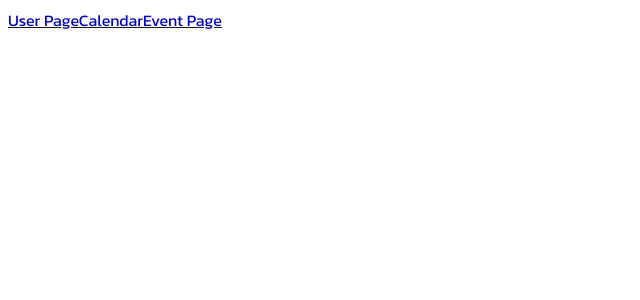
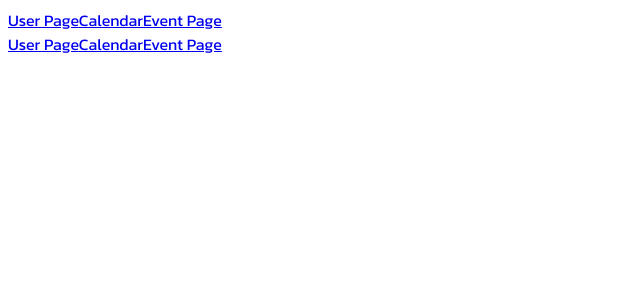
Before and after one commit to peculiarNoobie/likha-ft, a Vue app: page /#/ in a window 1280 px wide. Shown: the top 300 px of the page, without its empty margins (0-640 px from the left). Built offline with nearby package versions, Linux system fonts and the light colour scheme.

Commit message:
FIXED!!! gogo na! readdy to program

```diff
--- a/src/components/Calendar.vue
+++ b/src/components/Calendar.vue
@@ -1,5 +1,11 @@
 <template>
-    <div align=center>
+    <div>
         <h1>calendar</h1>
     </div>
 </template>
+
+<script>
+export default {
+    name: 'calendar'
+}
+</script>
--- a/src/views/HomeDashboard.vue
+++ b/src/views/HomeDashboard.vue
@@ -1,9 +1,11 @@
 <template>
-    <div class="home">
+    <div class="Home">
         <router-link to="/userPage">User Page</router-link>
         <router-link to="/calendar">Calendar</router-link>
         <router-link to="/eventPage">Event Page</router-link>
+        <router-view/>
     </div>
+
 </template>
 
 <script>
```
